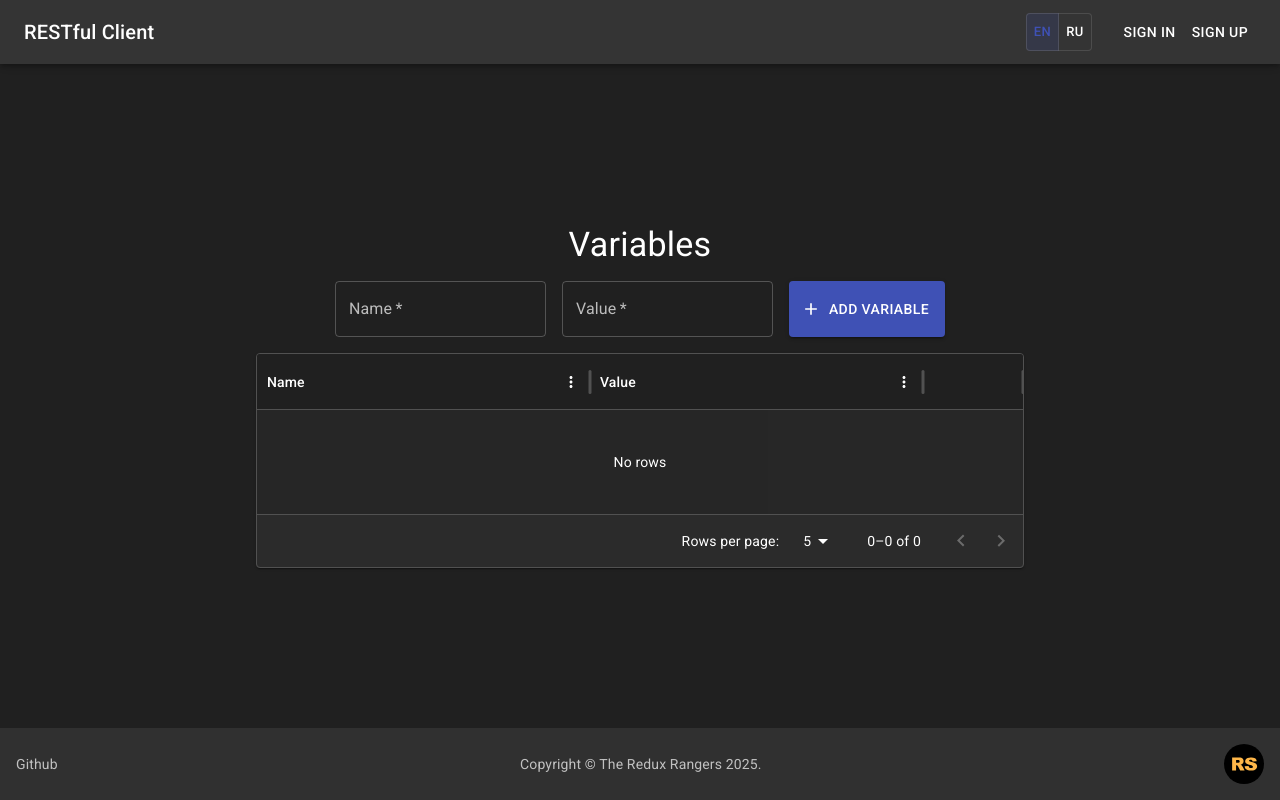
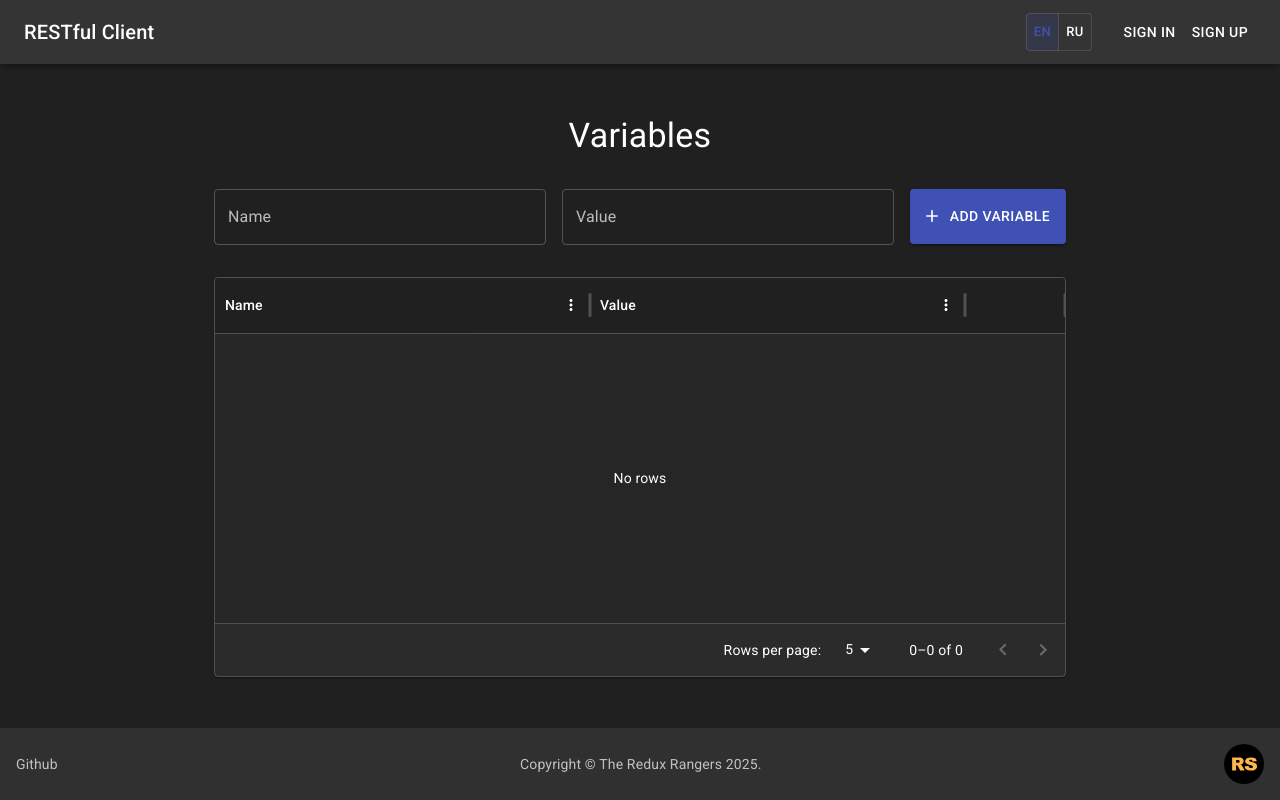
Before and after one commit to NadyaGus/rest-client-app, a Next.js app: page /variables in a window 1280 px wide. Built offline with nearby package versions, Linux system fonts and the light colour scheme; what @mui/material-nextjs would draw is missing.

Commit message:
refactor: extract variables form and grid components; implement validation with zod and display validation messages; add try/catch to code block that could fail

```diff
--- a/src/app/variables/page.tsx
+++ b/src/app/variables/page.tsx
@@ -1,10 +1,9 @@
 'use client';
 
+import { VariableForm } from '@/components/VariableForm';
+import { VariableGrid } from '@/components/VariableGrid';
 import { VARIABLES_LOCAL_STORAGE_KEY } from '@/constants';
-import { Add } from '@mui/icons-material';
-import DeleteIcon from '@mui/icons-material/Delete';
-import { Box, Button, Paper, TextField, Typography } from '@mui/material';
-import { DataGrid, GridActionsCellItem, GridColDef, GridRowId } from '@mui/x-data-grid';
+import { Alert, Box, Container, Typography } from '@mui/material';
 import { useEffect, useState } from 'react';
 
 interface Variable {
@@ -12,109 +11,80 @@ interface Variable {
   value: string;
 }
 
-const paginationModel = { page: 0, pageSize: 5 };
-
 export default function VariablesPage() {
   const [variables, setVariables] = useState<Variable[]>([]);
-  const [nameEmptyError, setNameEmptyError] = useState('');
-  const [valueEmptyError, setValueEmptyError] = useState('');
-
-  const columns: GridColDef[] = [
-    { field: 'name', headerName: 'Name', flex: 1 },
-    { field: 'value', headerName: 'Value', flex: 1 },
-    {
-      field: 'delete',
-      type: 'actions',
-      cellClassName: 'actions',
-      getActions: ({ id }) => {
-        return [
-          <GridActionsCellItem
-            key={id}
-            icon={<DeleteIcon />}
-            label="Delete"
-            onClick={handleDeleteClick(id)}
-            color="inherit"
-          />,
-        ];
-      },
-    },
-  ];
+  const [loading, setLoading] = useState(true);
+  const [error, setError] = useState<string | null>(null);
 
   useEffect(() => {
-    setVariables(JSON.parse(localStorage.getItem(VARIABLES_LOCAL_STORAGE_KEY) || '[]'));
+    try {
+      const storedVariables = localStorage.getItem(VARIABLES_LOCAL_STORAGE_KEY);
+      if (storedVariables) {
+        setVariables(JSON.parse(storedVariables));
+      }
+    } catch (err) {
+      console.error('Failed to parse variables from localStorage:', err);
+      localStorage.removeItem(VARIABLES_LOCAL_STORAGE_KEY);
+      window.location.reload();
+    } finally {
+      setLoading(false);
+    }
   }, []);
 
-  const handleDeleteClick = (name: GridRowId) => () => {
-    const updatedVariables = variables.filter((variable) => variable.name !== name);
-    setVariables(updatedVariables);
-    localStorage.setItem(VARIABLES_LOCAL_STORAGE_KEY, JSON.stringify(updatedVariables));
+  const handleSubmit = (data: Variable) => {
+    try {
+      const newVariablesArray = [...variables];
+      const existingIndex = variables.findIndex((variable) => variable.name === data.name);
+      const isNewVariable = existingIndex === -1;
+
+      if (isNewVariable) {
+        newVariablesArray.push(data);
+      } else {
+        newVariablesArray[existingIndex].value = data.value;
+      }
+
+      setVariables(newVariablesArray);
+      localStorage.setItem(VARIABLES_LOCAL_STORAGE_KEY, JSON.stringify(newVariablesArray));
+      setError(null);
+    } catch (err) {
+      setError('Failed to save variables');
+      console.error('Failed to save variables:', err);
+    }
   };
 
-  const handleSubmit = (event: React.FormEvent<HTMLFormElement>) => {
-    event.preventDefault();
-
-    const form = event.currentTarget;
-    const data = new FormData(form);
-    const name = (data.get('name') as string).trim();
-    const value = (data.get('value') as string).trim();
-    let isValid = true;
-
-    if (!name) {
-      setNameEmptyError('Name is required field');
-      isValid = false;
+  const handleDelete = (name: string) => {
+    try {
+      const newVariablesArray = variables.filter((variable) => variable.name !== name);
+      setVariables(newVariablesArray);
+      localStorage.setItem(VARIABLES_LOCAL_STORAGE_KEY, JSON.stringify(newVariablesArray));
+      setError(null);
+    } catch (err) {
+      setError('Failed to delete variable');
+      console.error('Failed to delete variable:', err);
     }
-    if (!value) {
-      setValueEmptyError('Value is required field');
-      isValid = false;
-    }
-
-    if (!isValid) {
-      return;
-    }
-
-    const existsVariable = variables.findIndex((variable) => variable.name === name);
-    const updatedVariables = [...variables];
-
-    if (existsVariable !== -1) {
-      updatedVariables[existsVariable].value = value;
-    } else {
-      updatedVariables.push({
-        name: name,
-        value: value,
-      });
-    }
-
-    setVariables(updatedVariables);
-    localStorage.setItem(VARIABLES_LOCAL_STORAGE_KEY, JSON.stringify(updatedVariables));
-
-    form.reset();
   };
 
   return (
-    <>
-      <Box sx={{ display: 'flex', alignItems: 'center', flexDirection: 'column', gap: 2 }}>
-        <Typography variant="h4" component="h1">
+    <Container maxWidth="md">
+      <Box sx={{ display: 'flex', flexDirection: 'column', gap: 4, py: 4 }}>
+        <Typography variant="h4" component="h1" align="center">
           Variables
         </Typography>
 
-        <Box component={'form'} onSubmit={handleSubmit} sx={{ display: 'flex', gap: 2 }}>
-          <TextField name="name" label="Name" variant="outlined" required helperText={nameEmptyError} />
-          <TextField name="value" label="Value" variant="outlined" required helperText={valueEmptyError} />
-          <Button variant="contained" startIcon={<Add />} type="submit">
-            Add variable
-          </Button>
-        </Box>
+        {error && (
+          <Alert severity="error" onClose={() => setError(null)}>
+            {error}
+          </Alert>
+        )}
 
-        <Paper sx={{ width: '60%' }}>
-          <DataGrid
-            rows={variables}
-            columns={columns}
-            getRowId={(row) => row.name}
-            initialState={{ pagination: { paginationModel } }}
-            pageSizeOptions={[5, 10, 25, 50]}
-          />
-        </Paper>
+        <VariableForm
+          onSubmit={handleSubmit}
+          existingNames={new Set(variables.map((v) => v.name))}
+          isLoading={loading}
+        />
+
+        <VariableGrid variables={variables} onDelete={handleDelete} isLoading={loading} />
       </Box>
-    </>
+    </Container>
   );
 }
--- /dev/null
+++ b/src/components/VariableForm.tsx
@@ -0,0 +1,87 @@
+import { zodResolver } from '@hookform/resolvers/zod';
+import { Add } from '@mui/icons-material';
+import { Box, Button, TextField } from '@mui/material';
+import { useForm } from 'react-hook-form';
+import { z } from 'zod';
+
+const variableSchema = z.object({
+  name: z
+    .string()
+    .min(1, 'Name is required')
+    .regex(/^[a-zA-Z0-9_-]+$/, 'Name can only contain latin letters, numbers, underscores and hyphens'),
+  value: z.string().min(1, 'Value is required'),
+});
+type VariableFormData = z.infer<typeof variableSchema>;
+
+interface VariableFormProps {
+  onSubmit: (data: VariableFormData) => void;
+  existingNames?: Set<string>;
+  isLoading?: boolean;
+}
+
+export function VariableForm({ onSubmit, existingNames, isLoading }: VariableFormProps) {
+  const {
+    register,
+    handleSubmit,
+    reset,
+    formState: { errors },
+  } = useForm<VariableFormData>({
+    resolver: zodResolver(variableSchema),
+  });
+
+  const onFormSubmit = async (data: VariableFormData) => {
+    if (existingNames?.has(data.name)) {
+      if (!confirm('A variable with this name already exists. Do you want to update it?')) {
+        return;
+      }
+    }
+    onSubmit(data);
+    reset();
+  };
+
+  return (
+    <Box
+      component="form"
+      onSubmit={handleSubmit(onFormSubmit)}
+      sx={{
+        display: 'flex',
+        flexDirection: { xs: 'column', sm: 'row' },
+        gap: 2,
+        width: '100%',
+      }}
+    >
+      <TextField
+        label="Name"
+        variant="outlined"
+        disabled={isLoading}
+        error={!!errors.name}
+        helperText={errors.name?.message}
+        fullWidth
+        {...register('name')}
+      />
+      <TextField
+        label="Value"
+        variant="outlined"
+        disabled={isLoading}
+        error={!!errors.value}
+        helperText={errors.value?.message}
+        fullWidth
+        {...register('value')}
+      />
+      <Button
+        variant="contained"
+        startIcon={<Add />}
+        type="submit"
+        disabled={isLoading}
+        sx={{
+          alignSelf: { xs: 'stretch', sm: 'flex-start' },
+          height: { xs: 'auto', sm: 55 },
+          minWidth: { xs: '100%', sm: 'auto' },
+          whiteSpace: 'nowrap',
+        }}
+      >
+        Add variable
+      </Button>
+    </Box>
+  );
+}
--- /dev/null
+++ b/src/components/VariableGrid.tsx
@@ -0,0 +1,52 @@
+import DeleteIcon from '@mui/icons-material/Delete';
+import { Paper } from '@mui/material';
+import { DataGrid, GridActionsCellItem, GridColDef } from '@mui/x-data-grid';
+
+interface Variable {
+  name: string;
+  value: string;
+}
+
+interface VariableGridProps {
+  variables: Variable[];
+  onDelete: (name: string) => void;
+  isLoading?: boolean;
+}
+
+const paginationModel = { page: 0, pageSize: 5 };
+
+export function VariableGrid({ variables, onDelete, isLoading }: VariableGridProps) {
+  const columns: GridColDef[] = [
+    { field: 'name', headerName: 'Name', flex: 1 },
+    { field: 'value', headerName: 'Value', flex: 1 },
+    {
+      field: 'delete',
+      type: 'actions',
+      cellClassName: 'actions',
+      getActions: ({ id }) => {
+        return [
+          <GridActionsCellItem
+            key={id}
+            icon={<DeleteIcon />}
+            label="Delete"
+            onClick={() => onDelete(id as string)}
+            color="inherit"
+          />,
+        ];
+      },
+    },
+  ];
+
+  return (
+    <Paper sx={{ width: '100%', height: 400 }}>
+      <DataGrid
+        rows={variables}
+        columns={columns}
+        getRowId={(row) => row.name}
+        initialState={{ pagination: { paginationModel } }}
+        pageSizeOptions={[5, 10, 25, 50]}
+        loading={isLoading}
+      />
+    </Paper>
+  );
+}
```
Also changed, not shown: 1 other file (tests, documents, lock files or other folders).
